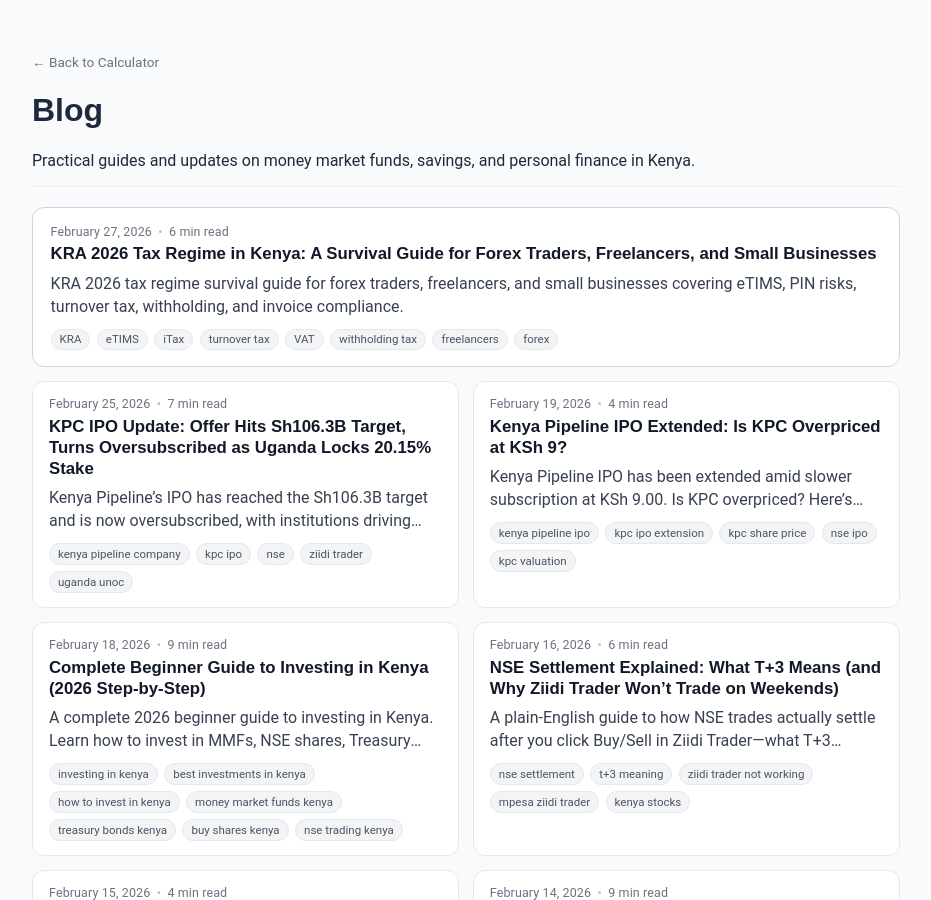
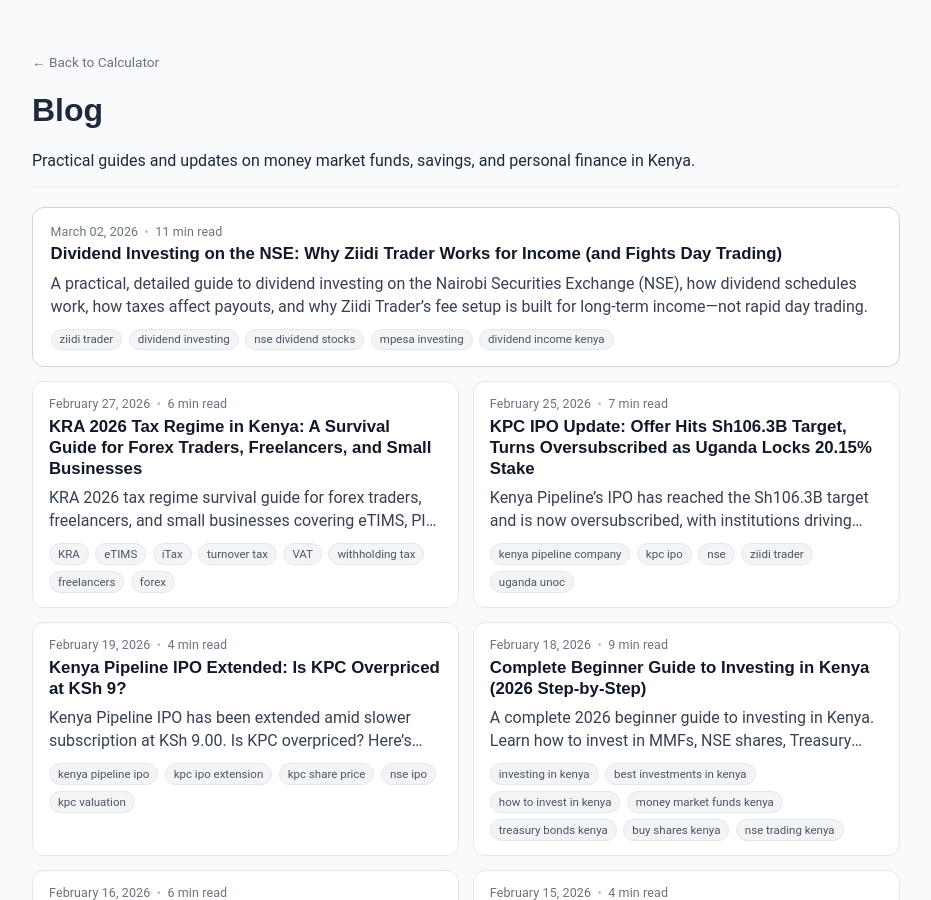
Before and after one commit to Coinimain/kenyanmmf, a Jekyll site: the page built from blog.md, in a window 1280 px wide and 900 px high. Shown: the whole window, without its empty margins (174-1105 px from the left). Built offline with Jekyll 4.4.1, drawn with Linux system fonts in a browser that asks for light colours; comment, search, counter and statistics services are not loaded; some of the changed lines change nothing that is shown.

Commit message:
Add Ziidi dividend investing post + hero image; link from fees article

```diff
--- a/_posts/2026-02-15-ziidi-trader-fees-explained-real-example-trade-cost.md
+++ b/_posts/2026-02-15-ziidi-trader-fees-explained-real-example-trade-cost.md
@@ -168,4 +168,7 @@
 - Trade during market hours
 - Start small, then scale with experience
 
+**New:** Dividend investing guide — why Ziidi Trader fits long-term income better than day trading:
+[Dividend Investing on the NSE: Why Ziidi Trader Works for Income (and Fights Day Trading)](/blog/ziidi-trader-dividend-investing-nse/)
+
 Related: [Ziidi Trader vs Money Market Funds in Kenya]({{ '/blog/ziidi-trader-vs-money-market-funds-kenya/' | relative_url }})
--- /dev/null
+++ b/_posts/2026-03-02-ziidi-trader-dividend-investing-nse.md
@@ -0,0 +1,379 @@
+---
+layout: post
+title: "Dividend Investing on the NSE: Why Ziidi Trader Works for Income (and Fights Day Trading)"
+date: 2026-03-02
+categories: [investing, kenya, stocks, dividends]
+tags:
+  - ziidi trader
+  - dividend investing
+  - nse dividend stocks
+  - mpesa investing
+  - dividend income kenya
+permalink: /blog/ziidi-trader-dividend-investing-nse/
+description: "A practical, detailed guide to dividend investing on the Nairobi Securities Exchange (NSE), how dividend schedules work, how taxes affect payouts, and why Ziidi Trader’s fee setup is built for long-term income—not rapid day trading."
+image: /assets/images/ziidi-trader-dividend-investing-nse-1600x900.jpg
+image_alt: "Dividend investing on the NSE with Ziidi Trader: book closure dates, ex-dividend timing, and why fees favor long-term holding"
+image_caption: "Ziidi Trader fits dividend investing best when you trade less often, hold longer, and focus on income + compounding."
+image_source_name: "Kenya MMF Calculator"
+image_license: "Original graphic © Kenya MMF Calculator"
+
+faq:
+  - q: "Do I have to hold until the payment date?"
+    a: "No. You generally must be eligible by book closure (record date). After that, you can sell and still receive the dividend."
+  - q: "Why does the share price sometimes drop around dividends?"
+    a: "When a stock goes ex-dividend, the market often adjusts price because the upcoming cash payment is no longer attached to the share for new buyers."
+  - q: "Can dividends be skipped?"
+    a: "Yes. Dividends are not guaranteed. Boards can reduce, delay, or cancel dividends."
+  - q: "Is Ziidi good for day trading?"
+    a: "Ziidi can place trades, but its fee math makes rapid flipping for small moves difficult. It fits long-term holding much better."
+---
+
+Dividend investing sounds simple: buy a stock, get paid, repeat.
+
+But on the Nairobi Securities Exchange (NSE), dividends have *rules, dates, and timing* that matter as much as picking the “highest yield” counter. And if you’re using Ziidi Trader (the M-PESA-based way to place NSE orders), the *fee structure* pushes you toward one style of investing:
+
+- **Great for dividend investing and gradual long-term accumulation**
+- **Painful for frequent day trading and tiny in/out moves**
+
+This guide breaks down dividend investing on the NSE the way a real investor needs it: how dividends are declared, how you qualify, how taxes reduce payouts, how to use dividend lists properly, and how to build a repeatable dividend plan using Ziidi Trader.
+
+---
+
+## Dividends on the NSE: the parts you must understand
+
+A dividend is a cash payment a company chooses to make to shareholders (usually from profits, sometimes from retained earnings). On the NSE, **not every company pays dividends every year**, and even “dividend stocks” can cut or skip dividends depending on business conditions.
+
+What matters is not just “does it pay dividends?” but **how consistently, how predictably, and under what schedule.**
+
+Most dividend announcements include four details:
+
+1) **Dividend declared (yes/no)**
+2) **Dividend amount per share** (e.g., KES 0.85 per share)
+3) **Book closure / record date** (deadline for being on the shareholder register)
+4) **Payment date** (when cash is sent out)
+
+Many NSE companies can pay:
+- **Interim dividends** (often mid-year)
+- **Final dividends** (after full-year results)
+- Occasionally **special dividends** (one-off)
+
+The key point: **you don’t get the dividend just because you “bought this month.”** You get it because you owned shares at the right time.
+
+---
+
+## The dividend calendar: declaration → book closure → payment
+
+Think of dividends like a calendar workflow:
+
+### A) Declaration date
+This is when the company publicly announces:
+- the dividend amount per share, and
+- the key dates (book closure and payment date)
+
+### B) Book closure (record date)
+This is the most important date for eligibility.
+
+If you are a shareholder **on the register by book closure**, you qualify for the dividend.
+
+### C) Ex-dividend date (the date most people miss)
+The exchange will mark a point where shares begin trading **without** the upcoming dividend entitlement.
+
+If you buy **on or after the ex-dividend date**, you typically won’t qualify for that dividend (even if the payment date is still far away).
+
+### D) Payment date
+This is when the company/registrar sends out the dividend (often via bank transfer, M-PESA, or cheque depending on your setup).
+
+Important: **You do not need to hold the shares until the payment date** to receive the dividend. What matters is being eligible at book closure (record date). After that, you can sell and still receive the dividend—because eligibility was already locked in.
+
+---
+
+## Settlement (T+3) matters more than beginners think
+
+On the NSE, equity trades settle on a **T+3** cycle (trade date + three business days). That’s the “back-office” reality of when shares and cash are officially delivered in the market system.
+
+Why this matters for dividends:
+
+- If book closure is coming up, buying “at the last minute” can backfire.
+- Your order might execute today, but the formal settlement cycle can affect whether you are recognized in time.
+
+Practical takeaway:
+**Always aim to buy dividend candidates before the market’s set ex-dividend window**, not on the deadline week while trying to “snipe” the dividend.
+
+Dividend investing rewards planning. Dividend chasing punishes urgency.
+
+---
+
+## Dividend tax in Kenya: the number that changes your real payout
+
+Dividends are paid “gross,” but you receive **net** after withholding tax.
+
+For most everyday retail investors:
+- **Resident dividend withholding tax is 5%**
+- **Non-resident dividend withholding tax is often 10%**
+
+That means your “cash in hand” is usually:
+- **Net dividend = Gross dividend × 0.95** (resident)
+
+### Quick examples (resident investor)
+
+**Example 1: Safaricom dividend math**
+- Dividend declared: **KES 0.85 per share**
+- Shares owned: **1,000**
+- Gross dividend: 1,000 × 0.85 = **KES 850**
+- Withholding tax (5%): **KES 42.50**
+- Net payout: **KES 807.50**
+
+**Example 2: BAT dividend math**
+- Dividend declared: **KES 60 per share**
+- Shares owned: **100**
+- Gross dividend: 100 × 60 = **KES 6,000**
+- Withholding tax (5%): **KES 300**
+- Net payout: **KES 5,700**
+
+This is why dividend investors track *net yield*, not just the headline number.
+
+---
+
+## How to tell which NSE stocks are “dividend stocks”
+
+A “dividend stock” is not just a stock that paid last year.
+
+A proper dividend stock has:
+- a **pattern** of dividends (not just a one-off),
+- a **policy** (explicit or implied),
+- and a business model capable of producing **repeatable cash flows**.
+
+### What to look for (simple but powerful)
+
+1. **Consistency:** Did it pay dividends across multiple years?
+2. **Stability:** Are payments steady or wildly fluctuating?
+3. **Earnings reality:** Did the company earn enough to support payouts?
+4. **Balance sheet health:** Excessive debt can crush future dividends.
+5. **Dividend timing:** Interim vs final, and whether it’s predictable.
+
+### A warning about “high dividend yield” lists
+High yield can mean:
+- great income opportunity, **or**
+- a falling share price (yield looks high because price dropped), **or**
+- a one-time special dividend, **or**
+- a dividend that is about to be cut.
+
+Use the list to *discover candidates*, then confirm using real dividend declarations and company announcements.
+
+---
+
+## Why Ziidi Trader is built for dividend investing (not day trading)
+
+Ziidi Trader’s most important feature is convenience: you can place NSE orders inside M-PESA and start small.
+
+But the **fee math** shapes behavior.
+
+Ziidi Trader charges **about 1.5% per trade**. That’s the fee on the buy side, and again on the sell side.
+
+So a full round trip is roughly:
+**1.5% (buy) + 1.5% (sell) ≈ 3%**
+
+### Why that’s fine for dividend investing
+Dividend investing is naturally low-frequency:
+- you buy fewer times,
+- you hold longer,
+- you let income + time do the work.
+
+If you buy and hold a dividend stock for months (or years), the 1.5% entry fee becomes “small” relative to:
+- dividends received over time,
+- long-term capital appreciation (if it happens),
+- and the compounding effect of reinvesting dividends.
+
+### Why that’s brutal for day trading
+Day trading depends on *small price moves*.
+
+But if your round-trip friction is ~3%, you need price movement *beyond that* just to get back to break-even (before slippage, spreads, and partial fills).
+
+That means:
+- rapid in/out trades for “tiny wins” are structurally disadvantaged
+- frequent trading multiplies fees, even if your strategy is correct
+- low-liquidity counters can add hidden costs via poor fills and wider spreads
+
+In simple terms:
+**Ziidi is a strong tool for “hold and collect” strategies. It’s a weak tool for “flip fast” strategies.**
+
+---
+
+## The dividend investing playbook using Ziidi Trader
+
+Here’s a practical approach that matches Ziidi Trader’s strengths.
+
+### Step 1: Decide your dividend goal
+Pick one:
+- Income now (cash flow)
+- Long-term compounding (reinvest dividends)
+- Balanced (income + growth)
+
+Your goal decides which stocks make sense.
+
+### Step 2: Build a shortlist the smart way
+Use a “discovery” tool like TradingView for high dividend names, but build your shortlist using rules:
+
+- Must have a multi-year dividend pattern (where possible)
+- Must have reasonable liquidity (you want to enter/exit without drama)
+- Prefer businesses with stable demand (not purely cyclical hype)
+
+### Step 3: Understand the dividend dates before you buy
+Before you buy a dividend candidate, ask:
+
+- When is the next dividend likely (interim/final seasonality)?
+- Is book closure close?
+- Has the stock already gone ex-dividend?
+- Am I buying this because of long-term quality, or because I’m chasing a payout?
+
+Dividend chasing often ends like this:
+- you buy late because you want the dividend,
+- the share goes ex-dividend,
+- price adjusts downward,
+- you panic-sell,
+- fees lock in the loss.
+
+Dividend investing is calmer:
+- you buy when you’re ready,
+- you hold through cycles,
+- you collect dividends as a bonus, not as the only reason.
+
+### Step 4: Accumulate gradually (Ziidi’s sweet spot)
+Because the fee is percentage-based, Ziidi makes it easier for many people to:
+- start with smaller amounts,
+- build positions over time,
+- average in without needing a “perfect” entry price.
+
+For dividend investing, gradual accumulation often beats trying to time the perfect dip.
+
+### Step 5: Reinvest on purpose
+If your goal is compounding, reinvest dividends into:
+- the same stock (if still strong), or
+- another dividend stock to diversify.
+
+Over years, reinvestment can matter more than “finding the highest yield.”
+
+---
+
+## Real dividend schedules (how it looks in practice)
+
+Dividend timelines often look like this:
+
+- Company declares a dividend (announcement date)
+- Book closure happens later (eligibility deadline)
+- Payment date may be weeks or months after that
+
+Here are examples of dividend declarations and dates you might see in the market:
+
+| Company | Ticker | Dividend type | Dividend per share (KES) | Book closure date | Payment date |
+|---|---|---|---:|---|---|
+| East African Breweries | EABL | Interim | 4.00 | 20-Feb-2026 | 30-Apr-2026 |
+| Kenya Power | KPLC | Interim | 0.30 | 23-Feb-2026 | 27-Mar-2026 |
+| Safaricom | SCOM | Interim | 0.85 | 25-Feb-2026 | 31-Mar-2026 |
+| British American Tobacco | BAT | Final | 60.00 | 08-May-2026 | 12-Jun-2026 |
+
+### Why this matters
+Dividend investing is not “buy today, get paid tomorrow.”
+There is a real pipeline—and your eligibility depends on dates, not vibes.
+
+---
+
+## How dividend income can “beat” Ziidi’s fees (long-term logic)
+
+Let’s make the logic simple.
+
+- Ziidi costs ~1.5% when you buy
+- Ziidi costs ~1.5% when you sell
+- If you hold a dividend stock and collect income over time, dividends can offset those entry/exit costs.
+
+Using the BAT example (resident investor):
+- 100 shares × KES 60 = KES 6,000 gross
+- Net after 5% tax = KES 5,700
+
+If your position size is meaningful, one dividend payment can cover a large share of your trading costs—especially if you are not trading in and out repeatedly.
+
+That’s why Ziidi fits dividend investing:
+**you don’t need to win on small price moves. You can win on time + cash flow.**
+
+---
+
+## Common mistakes dividend investors make (and how to avoid them)
+
+### Mistake 1: Buying only because a dividend is “soon”
+Dividend chasing often produces disappointment.
+
+**Fix:** Buy because you want to own the business long-term. Treat the dividend as a bonus.
+
+### Mistake 2: Confusing yield with safety
+A high yield can be a trap (falling price, one-off special dividend, or a payout that’s about to be cut).
+
+**Fix:** Check dividend history and whether payouts are supported by earnings and cash flow.
+
+### Mistake 3: Ignoring liquidity
+Some high-yield counters are thinly traded, which can lead to poor fills and wider spreads.
+
+**Fix:** Prefer counters that trade consistently so entering and exiting isn’t a fight.
+
+### Mistake 4: Forgetting taxes
+Gross dividend is not what lands in your pocket after withholding tax.
+
+**Fix:** Plan using **net** dividends (after tax), not headline payouts.
+
+### Mistake 5: Overtrading with Ziidi Trader
+Frequent in/out trades multiply fees and make it harder to break even.
+
+**Fix:** Trade less often. Ziidi fits gradual accumulation and longer holding periods best.
+
+### Mistake 6: Trying to “snipe” the dividend at the last minute
+Buying too close to book closure/ex-dividend windows can backfire because timing and settlement rules matter.
+
+**Fix:** Plan early. If you want a dividend stock, buy it for the long-term—not for a deadline week gamble.
+
+### Mistake 7: Assuming dividends are guaranteed forever
+Even consistent payers can reduce, delay, or cancel dividends depending on profits and strategy.
+
+**Fix:** Treat dividends as *policy-driven*, not promised. Diversify across more than one dividend payer.
+
+### Mistake 8: Putting all dividend money into one stock
+One counter risk (regulatory, sector shock, earnings drop) can hit both price and income.
+
+**Fix:** Spread your dividend exposure across multiple counters and sectors where possible.
+
+### Mistake 9: Ignoring valuation because “I just want income”
+Overpaying for a dividend stock can wipe out years of dividends if the price corrects.
+
+**Fix:** Compare price vs history and fundamentals. A solid dividend doesn’t mean any price is okay.
+
+### Mistake 10: Never reinvesting (or reinvesting blindly)
+Some investors spend every dividend, others reinvest without checking whether the stock still deserves more capital.
+
+**Fix:** Reinvest with intention: add to the strongest ideas, or diversify into another quality dividend payer.
+
+---
+
+## FAQ: quick answers for dividend investing with Ziidi Trader
+
+{% for item in page.faq %}
+<details>
+  <summary><strong>{{ item.q }}</strong></summary>
+  <p>{{ item.a }}</p>
+</details>
+{% endfor %}
+
+---
+
+## Final thoughts
+
+Ziidi Trader’s real edge is not “becoming a day trader from your phone.” It’s letting more Kenyans **own pieces of real businesses**, start small, and build long-term positions—especially dividend-focused positions—without the heavy onboarding friction traditional brokerage setups often bring.
+
+If you want dividend income from the NSE:
+- learn the dates (declaration, ex-dividend, book closure, payment),
+- respect taxes (plan net payouts),
+- trade less often,
+- and build positions gradually.
+
+If you want rapid in/out trades for tiny moves, the ~3% round-trip break-even reality will fight you.
+
+Next reads:
+- [Ziidi Trader fees explained: real trade-cost examples](/blog/ziidi-trader-fees-explained-trade-cost/)
+- [Ziidi Trader complete guide: how to buy and sell NSE shares on M-PESA](/blog/ziidi-trader-complete-guide-kenya/)
```
Also changed, not shown: assets/images/ziidi-trader-dividend-investing-nse-1600x900.jpg (added).
